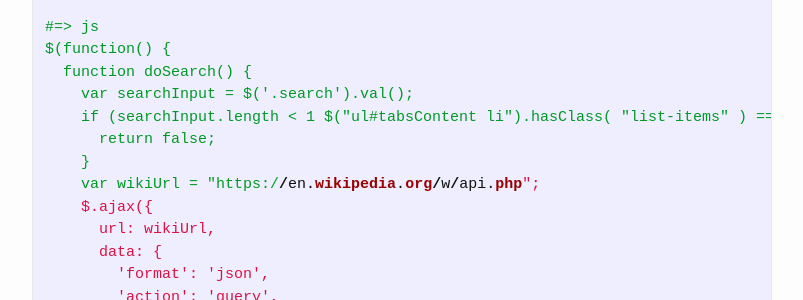
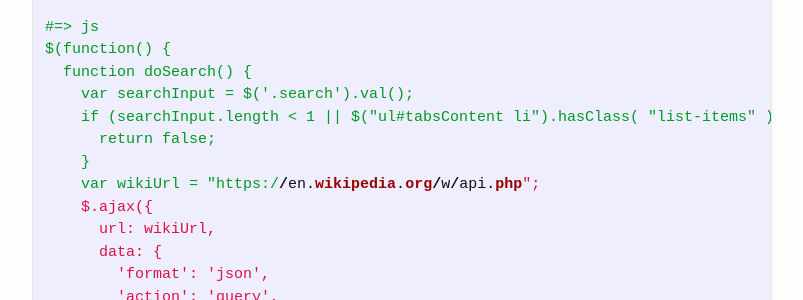
Before and after one commit to alirokni/alirokni.github.io, a Jekyll site: the page built from _posts/2016-10-21-search-wikipedia-with-underscorejs-temlplate.markdown, in a window 1280 px wide and 900 px high, scrolled down 787 px. Shown: the part 286-586 px from the top of the window, without its empty margins (238-1041 px from the left). Built offline with Jekyll 4.4.1, drawn with Linux system fonts in a browser that asks for light colours; some of the changed text lies outside the part shown.

```diff
--- a/_posts/2016-10-21-search-wikipedia-with-underscorejs-temlplate.markdown
+++ b/_posts/2016-10-21-search-wikipedia-with-underscorejs-temlplate.markdown
@@ -49,7 +49,7 @@ Created Search wikipedia with underscorejs temlplate using wikipedia api. Style
 $(function() {
   function doSearch() {
     var searchInput = $('.search').val();
-    if (searchInput.length < 1 $("ul#tabsContent li").hasClass( "list-items" ) === true) {
+    if (searchInput.length < 1 || $("ul#tabsContent li").hasClass( "list-items" ) === true) {
       return false;
     }
     var wikiUrl = "https://en.wikipedia.org/w/api.php";
```
